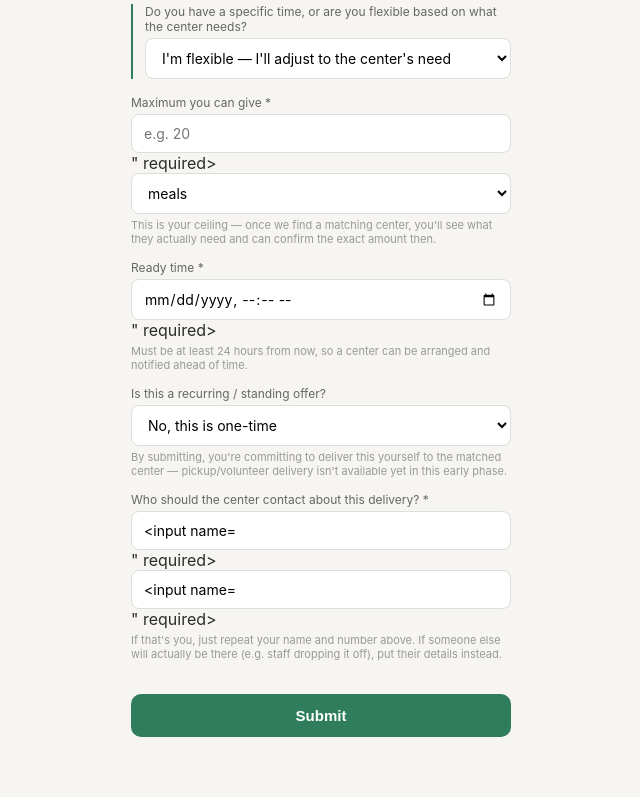
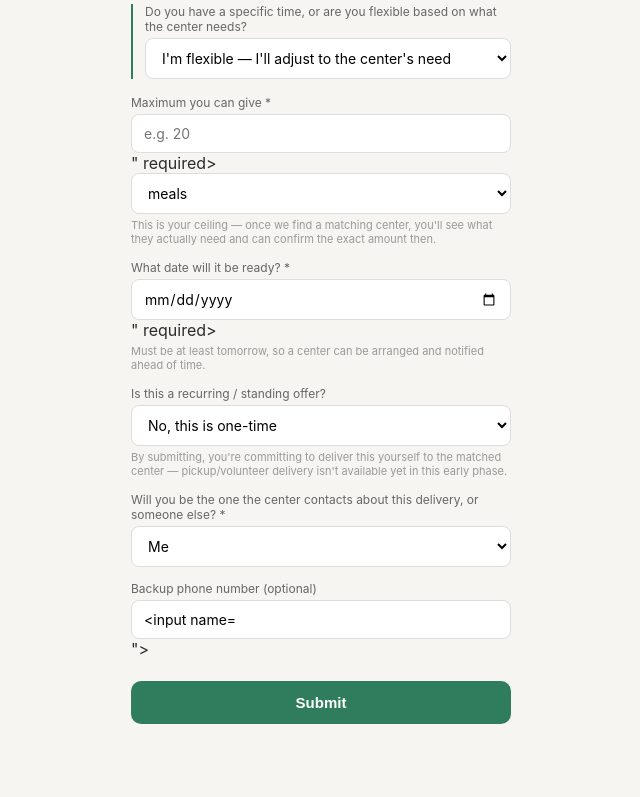
Before and after one commit to shireenhdabbas-netizen/e63am, a Flask app: template templates/give.html in a window 1280 px wide. Shown: the part 754-1551 px from the top of the page, without its empty margins (319-959 px from the left). After the commit the page ends 1478 px from the top, so only its background shows below. Run offline with Flask 3, Linux system fonts and the light colour scheme; the template is opened without the code that fills it, so the values that code supplies are empty, except form fields; form fields are guessed from the names that the template uses.

Commit message:
Update give.html

```diff
--- a/templates/give.html
+++ b/templates/give.html
@@ -80,9 +80,9 @@
   </select>
   <p class="hint">This is your ceiling — once we find a matching center, you'll see what they actually need and can confirm the exact amount then.</p>
 
-  <label>Ready time *</label>
-  <input type="datetime-local" name="ready_time" value="{{ form.get('ready_time', '') }}" required>
-  <p class="hint">Must be at least 24 hours from now, so a center can be arranged and notified ahead of time.</p>
+  <label>What date will it be ready? *</label>
+  <input type="date" name="ready_date" value="{{ form.get('ready_date', '') }}" required>
+  <p class="hint">Must be at least tomorrow, so a center can be arranged and notified ahead of time.</p>
 
   <label>Is this a recurring / standing offer?</label>
   <select name="recurring" id="recurring">
@@ -105,10 +105,21 @@
 
   <p class="hint">By submitting, you're committing to deliver this yourself to the matched center — pickup/volunteer delivery isn't available yet in this early phase.</p>
 
-  <label>Who should the center contact about this delivery? *</label>
-  <input type="text" name="delivery_contact_name" placeholder="Name" value="{{ form.get('delivery_contact_name', '') }}" required>
-  <input type="tel" name="delivery_contact_phone" placeholder="Phone number" value="{{ form.get('delivery_contact_phone', '') }}" required>
-  <p class="hint">If that's you, just repeat your name and number above. If someone else will actually be there (e.g. staff dropping it off), put their details instead.</p>
+  <label>Will you be the one the center contacts about this delivery, or someone else? *</label>
+  <select name="delivery_contact_who" id="delivery_contact_who" required>
+    <option value="Me">Me</option>
+    <option value="Someone else">Someone else</option>
+  </select>
+
+  <div id="other-contact-section" class="conditional-section">
+    <label>Their name *</label>
+    <input type="text" name="delivery_contact_name" id="delivery_contact_name" placeholder="Name" value="{{ form.get('delivery_contact_name', '') }}">
+    <label>Their phone number *</label>
+    <input type="tel" name="delivery_contact_phone" id="delivery_contact_phone" placeholder="Phone number" value="{{ form.get('delivery_contact_phone', '') }}">
+  </div>
+
+  <label>Backup phone number (optional)</label>
+  <input type="tel" name="backup_phone" placeholder="In case the main number doesn't answer" value="{{ form.get('backup_phone', '') }}">
 
   <button type="submit">Submit</button>
 </form>
@@ -162,26 +173,53 @@
   updateAreaOptions();
 
   // Combined list (both governorates) for "open to other areas" selection,
-  // since a giver might be willing to cross governorate lines too.
-  var ALL_AREAS = [].concat(AREAS_BY_GOVERNORATE['Cairo'], AREAS_BY_GOVERNORATE['Giza'])
-    .filter(function(a, i, arr) { return a !== 'Other' && arr.indexOf(a) === i; });
+  // grouped into broader clusters so the person isn't choosing from 40+
+  // individual checkboxes - matching still happens at the exact-area level
+  // underneath, this is just an easier way to pick which ones.
+  var AREA_CLUSTERS = [
+    { name: "Central Cairo", areas: ["Zamalek", "Garden City", "Dokki", "Agouza / Mohandessin"] },
+    { name: "Downtown & Old Cairo", areas: ["Wast El-Qahira (Downtown)", "Boulak", "Gharb El-Qahira", "Abdeen", "Azbakia", "Moski", "Bab El-Shaaria", "Manshaet Naser", "El-Waily"] },
+    { name: "Heliopolis & Nasr City", areas: ["Misr El-Gadidah (Heliopolis)", "El-Nozha", "Sharq Madinet Nasr", "Gharb Madinet Nasr"] },
+    { name: "Shubra & North Cairo", areas: ["Shubra", "El-Zawia El-Hamra", "Hadayek El-Kobba", "Rod El-Farg", "El-Sharabia", "El-Sahel", "El-Zaiton", "Al-Ameria"] },
+    { name: "Maadi & South Cairo", areas: ["Masr El-Qadima", "El-Khalifa", "El-Moqattam", "El-Basatin", "Dar El-Salam", "El-Sayeda Zeinab", "El-Tebin", "Helwan", "El-Maasara", "El-Maadi", "Tora", "15 May"] },
+    { name: "Ain Shams & East Cairo", areas: ["El-Salam Awal", "El-Salam Thani", "El-Mataria", "Ain Shams", "El-Marg"] },
+    { name: "New Cairo", areas: ["New Cairo", "Katameya"] },
+    { name: "Giza & West Bank", areas: ["Haram", "Boulak El Dakrour", "El Warraq", "North Giza", "South Giza", "Faisal", "Imbaba", "Giza Square", "Omraniya"] },
+    { name: "6th of October & Sheikh Zayed", areas: ["6th of October", "Sheikh Zayed"] },
+    { name: "Outer Giza", areas: ["Al-Ayyat", "Atfih", "Awsim", "Al-Badrashin", "Al-Hawamdiya", "Al-Saff", "Kerdasa", "Manshaat El Qanater"] }
+  ];
 
   function populateAdditionalAreas() {
     var container = document.getElementById('additional-areas-list');
     container.innerHTML = '';
-    ALL_AREAS.forEach(function(area) {
+    AREA_CLUSTERS.forEach(function(cluster) {
       var label = document.createElement('label');
       label.className = 'checkbox-label';
       var input = document.createElement('input');
       input.type = 'checkbox';
-      input.name = 'additional_areas';
-      input.value = area;
+      input.className = 'area-cluster-checkbox';
+      input.setAttribute('data-areas', cluster.areas.join(','));
       label.appendChild(input);
-      label.appendChild(document.createTextNode(' ' + area));
+      label.appendChild(document.createTextNode(' ' + cluster.name));
       container.appendChild(label);
     });
   }
   populateAdditionalAreas();
+
+  // Right before submitting, expand any checked clusters into hidden
+  // "additional_areas" inputs for each area they contain - the backend
+  // still just works with a flat list of area names.
+  document.querySelector('form').addEventListener('submit', function() {
+    document.querySelectorAll('.area-cluster-checkbox:checked').forEach(function(cb) {
+      cb.getAttribute('data-areas').split(',').forEach(function(area) {
+        var hidden = document.createElement('input');
+        hidden.type = 'hidden';
+        hidden.name = 'additional_areas';
+        hidden.value = area;
+        cb.closest('form').appendChild(hidden);
+      });
+    });
+  });
 
   function updateAdditionalAreasVisibility() {
     var flexibility = document.getElementById('area_flexibility').value;
@@ -210,5 +248,15 @@
   }
   document.getElementById('recurring').addEventListener('change', updateRecurringSection);
   updateRecurringSection();
+
+  function updateDeliveryContactSection() {
+    var who = document.getElementById('delivery_contact_who').value;
+    var showOther = (who === 'Someone else');
+    document.getElementById('other-contact-section').classList.toggle('visible', showOther);
+    document.getElementById('delivery_contact_name').required = showOther;
+    document.getElementById('delivery_contact_phone').required = showOther;
+  }
+  document.getElementById('delivery_contact_who').addEventListener('change', updateDeliveryContactSection);
+  updateDeliveryContactSection();
 </script>
 {% endblock %}
```
